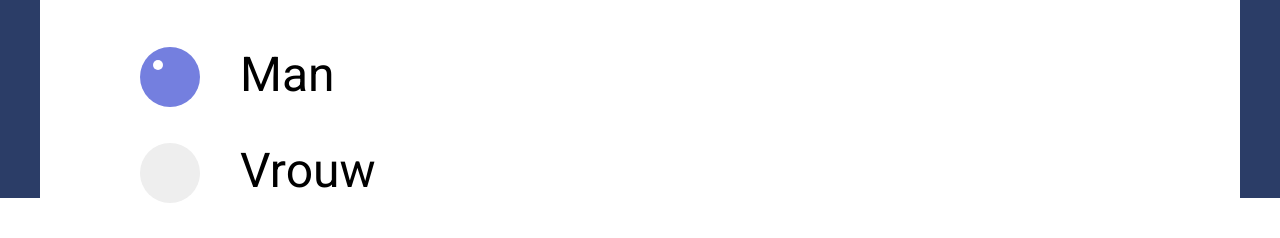
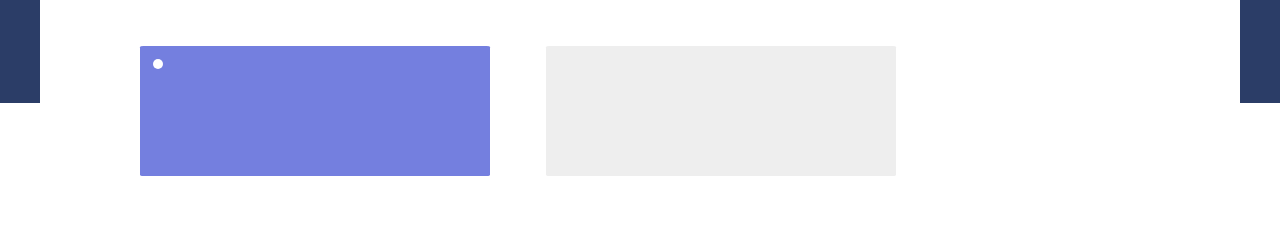
Before and after one commit to VinceVanRoy/vincevanroy.github.io, a plain HTML site: page start/index.html in a window 1280 px wide. Shown: the part 587-825 px from the top of the page. After the commit the page ends 800 px from the top, so only its background shows below. Drawn offline with nearby package versions, Linux system fonts and the light colour scheme.

Commit message:
fafafafa

```diff
--- a/start/css/style.css
+++ b/start/css/style.css
@@ -71,11 +71,10 @@ h2  {
 
 /* The container */
 .container {
-  display: block;
+  display: inline;
   position: relative;
-  padding-left: 200px;
-  margin-bottom: 40px;
-  margin-top: 40px;
+  padding-left: 300px;
+  margin-bottom: 100px;
   cursor: pointer;
   font-size: 3em;
   -webkit-user-select: none;
@@ -96,10 +95,12 @@ h2  {
   position: absolute;
   top: 0;
   left: 100px;
-  height: 60px;
-  width: 60px;
+  height: 130px;
+  width: 350px;
+  margin-left: auto;
+  margin-right: auto;
   background-color: #eee;
-  border-radius: 50%;
+  border-radius: 1%;
 }
 
 .checkmark input {
```
